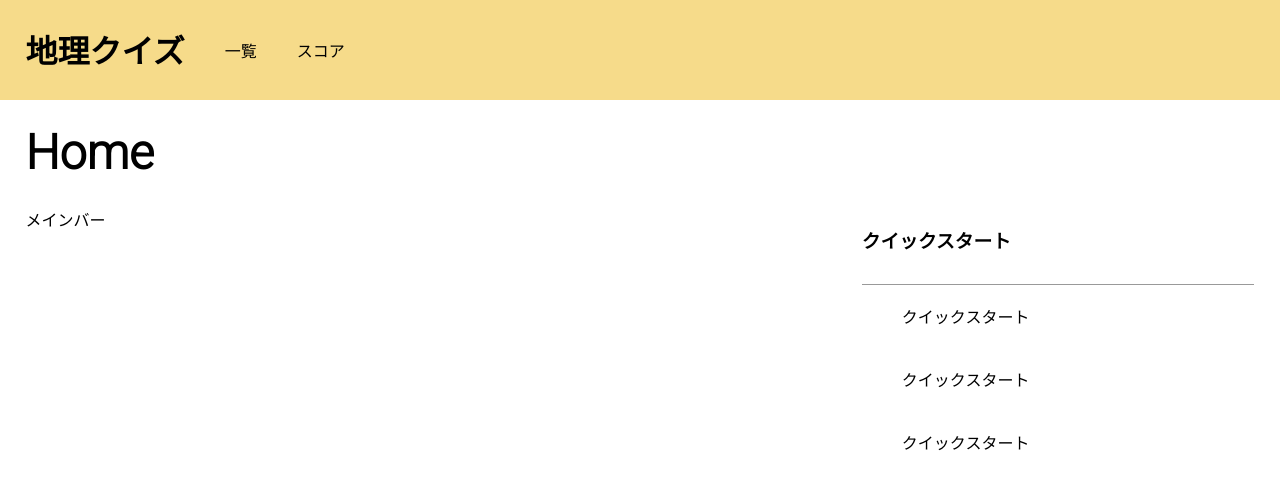
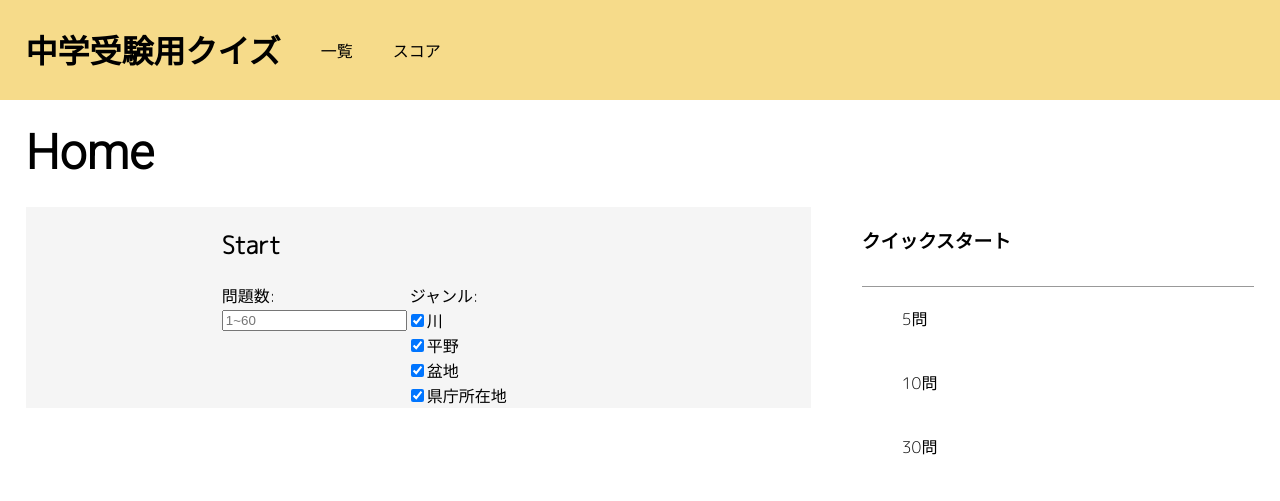
Before and after one commit to taikun24/jukenquiz, a plain HTML site: page index.html in a window 1280 px wide. Drawn offline with Linux system fonts and the light colour scheme.

Commit message:
v2.0.0 - jukenquiz
地理クイズを受験クイズにしました

```diff
--- a/index.html
+++ b/index.html
@@ -2,7 +2,7 @@
 <html>
 <head>
 	<meta charset="utf-8">
-	<title>地理クイズ</title>
+	<title>中学受験用クイズ</title>
 	<link rel="stylesheet" href="style.css">
 
 	<link rel="preconnect" href="https://fonts.googleapis.com">
@@ -10,12 +10,14 @@
 	<link href="https://fonts.googleapis.com/css2?family=M+PLUS+Rounded+1c:wght@300&display=swap" rel="stylesheet">
 	<link href="https://fonts.googleapis.com/css2?family=M+PLUS+Rounded+1c:wght@300&family=Roboto:wght@300&display=swap" rel="stylesheet">
 
-	<link rel="icon" type="image/png" href="favicon.png">
+	<link rel="shortcut icon" href="image/favicon.ico" type="image/x-icon">
+	<link rel="apple-touch-icon" href="image/apple-icon.png" sizes="180x180">
+	<link rel="icon" type="image/png" href="image/android-icon.png" sizes="192x192">
 		<meta name="viewport" content="width=device-width, initial-scale=1">
 </head>
 <body>
 	<header class="header">
-		<h1><a href="index.html">地理クイズ</a></h1>
+		<h1><a href="index.html">中学受験用クイズ</a></h1>
 		<nav>
 			<ul>
 				<a href="list.html">一覧</a>
@@ -30,14 +32,39 @@
 	</div>
 	<main>
 		<article class="main">
-			メインバー
+			<div class="stmenu">
+				<h2>Start</h2>
+				<div class="inputs">
+					<div>
+
+						<div>問題数:</div>
+						<input type="text" id="numque" placeholder="1~60"></input>
+
+					</div>
+					<div id="checkboxs">
+						<div style="margin-left: 3%;">ジャンル:</div>
+						<div>
+						<input type="checkbox" name="food" id="food1" value="1" checked="checked"><label for="food1">川</label>
+						</div>
+						<div>
+						<input type="checkbox" name="food" id="food2" value="2" checked="checked"><label for="food2">平野</label>
+						</div>
+						<div>
+						<input type="checkbox" name="food" id="food3" value="3" checked="checked"><label for="food3">盆地</label>
+						</div>
+						<div>
+						<input type="checkbox" name="food" id="food4" value="4" checked="checked"><label for="food4">県庁所在地</label>
+						</div>
+					</div>
+				</div>
+			</div>
 		</article>
 		<aside class="side">
 			<h3><a href="quiz.html">クイックスタート</a></h3>
 			<nav class="sidenav">
-				<ul><a href="quiz.html">クイックスタート</a></ul>
-				<ul><a href="">クイックスタート</a></ul>
-				<ul><a href="">クイックスタート</a></ul>
+				<ul><a href="quiz.html?nof=5">5問</a></ul>
+				<ul><a href="quiz.html?nof=10">10問</a></ul>
+				<ul><a href="quiz.html?nof=30">30問</a></ul>
 			</nav>
 		</aside>
 	</main>
--- a/style.css
+++ b/style.css
@@ -104,6 +104,31 @@ main{
 	margin: 5px 0px;
 	color:blue;
 }
+.stmenu{
+	background-color: whitesmoke;
+	font-family: 'M PLUS Rounded 1c', sans-serif;
+	display: flex;
+	flex-direction: column;
+  justify-content: center;
+  align-content: center;
+  flex-wrap: wrap;
+}
+aside{
+	font-family: 'M PLUS Rounded 1c', sans-serif;
+
+}
+.inputs{
+	width: 50%;
+	display: flex;
+}
+#checkboxs{
+	display: flex;
+	flex-direction: column;
+	justify-content: center;
+}
+#checkboxs div{
+	width: 300%;
+}
 /*mobile*/
 @media (max-width:600px){
 	#input{
```
Also changed, not shown: quiz.html (+5 -3 lines), image/android-icon.png (added), image/apple-icon.png (added), image/favicon.ico (added).
